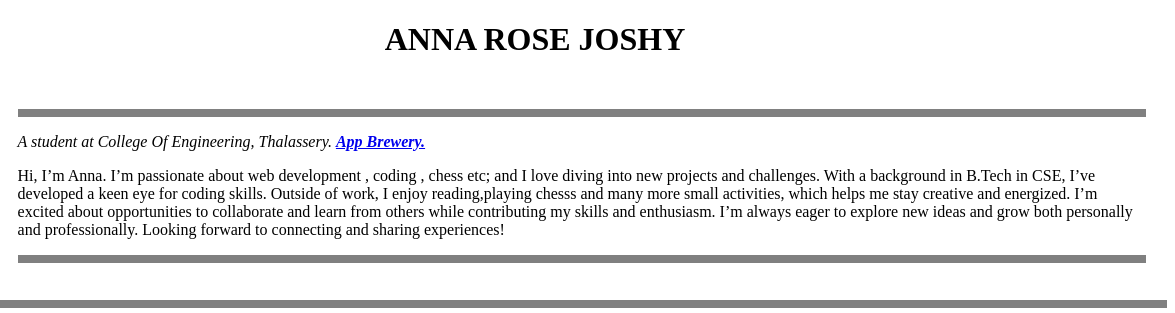
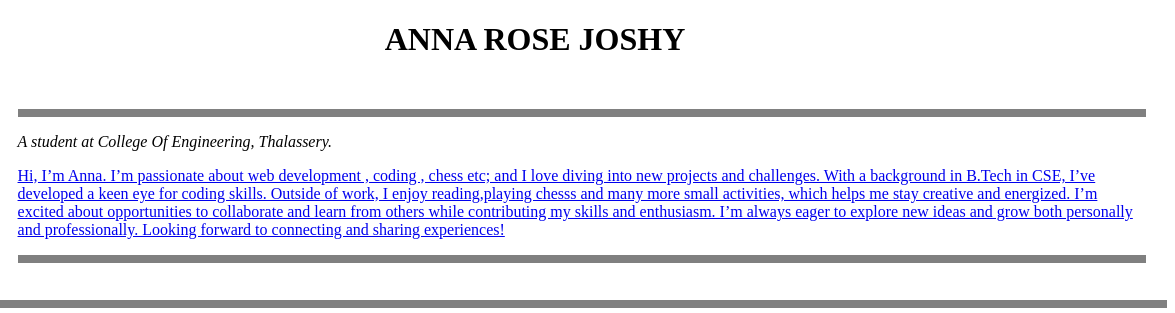
Before and after one commit to Aa-nn-aA/cv, a plain HTML site: page index.html in a window 1280 px wide. Shown: the top 313 px of the page, 105-1280 px from the left. Drawn offline with Linux system fonts and the light colour scheme.

Commit message:
Update index.html

```diff
--- a/index.html
+++ b/index.html
@@ -14,7 +14,7 @@
             <td>
                 <hr size="8" noshade>
                 <!-- aaa-->
-                <em><p>A student at College Of Engineering, Thalassery. <a href="https://appbrewery.com/"><strong>App Brewery.</strong> </a></p></em>
+                <em><p>A student at College Of Engineering, Thalassery. <a href="https://appbrewery.com/"></p></em>
                  <p>Hi, I’m Anna. I’m passionate about web development , coding , chess etc; and I love diving into new projects and challenges. With a background in B.Tech in CSE, I’ve developed a keen eye for coding skills. Outside of work, I enjoy reading,playing chesss and many more small activities, which helps me stay creative and energized. I’m excited about opportunities to collaborate and learn from others while contributing my skills and enthusiasm. I’m always eager to explore new ideas and grow both personally and professionally. Looking forward to connecting and sharing experiences!</p>
                 <hr size="8" noshade></td>
         </tr>
```
